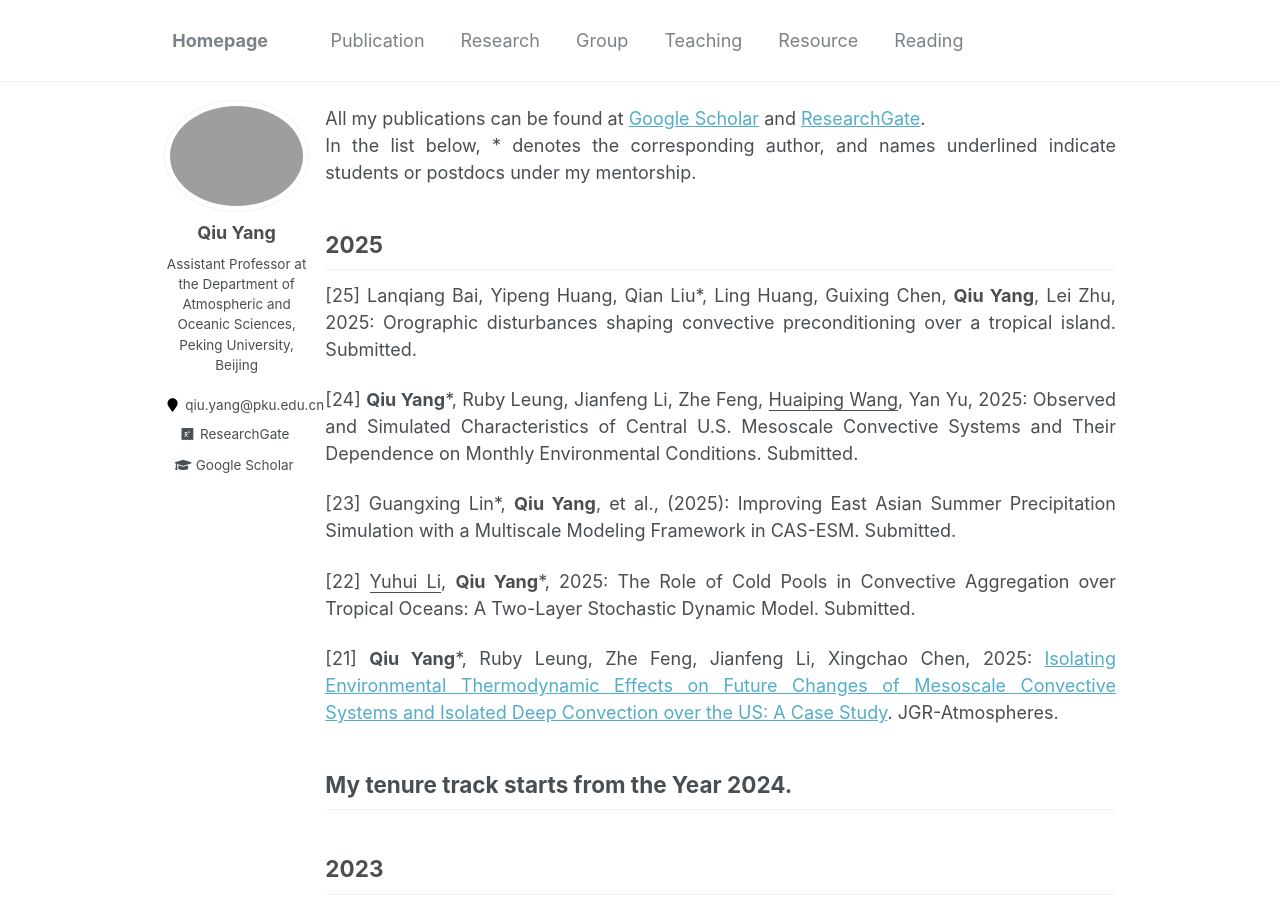
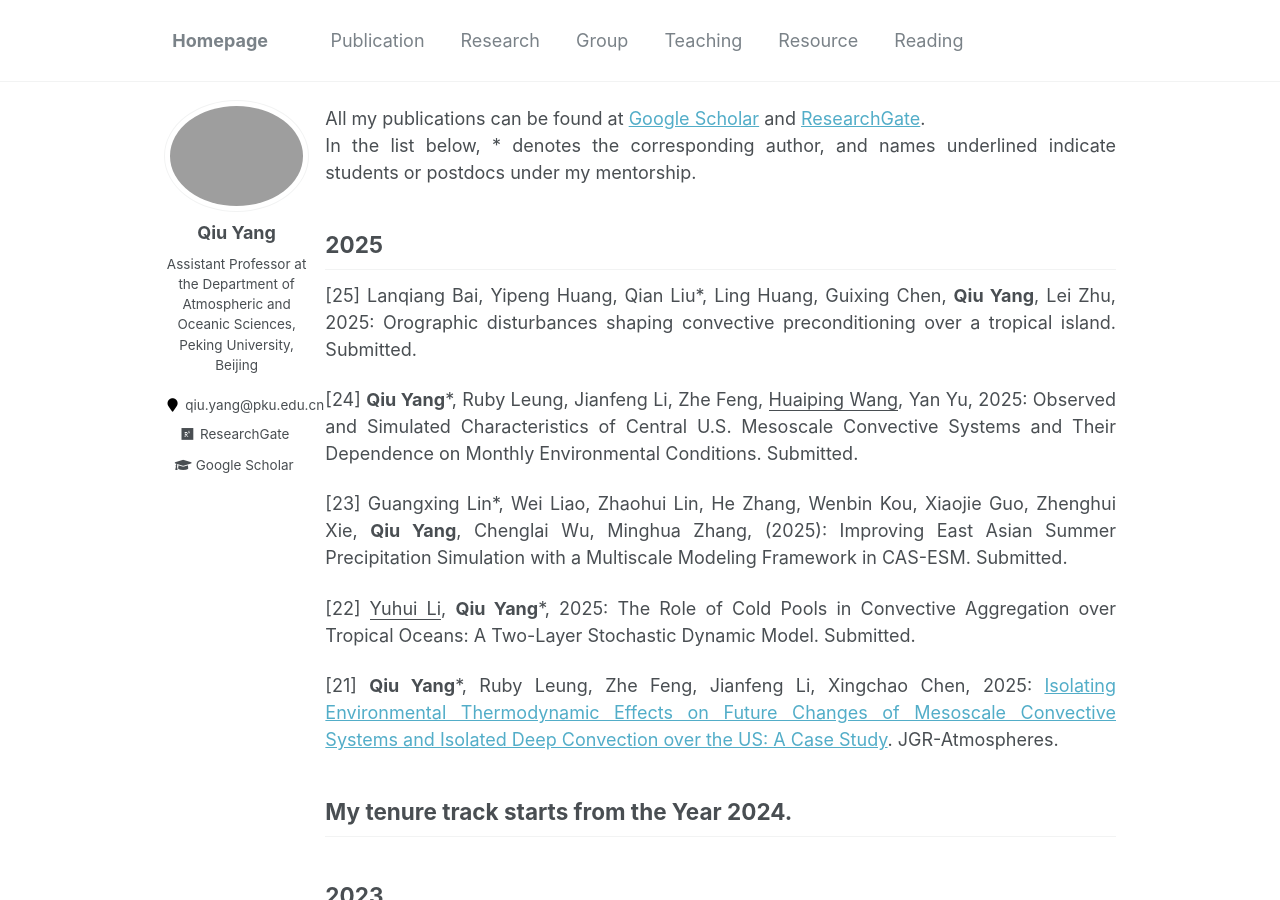
Before and after one commit to qiuyang50/qiuyang50.github.io, a Jekyll site: the page built from _pages/publication.md, in a window 1280 px wide and 900 px high. Built offline with Jekyll 4.4.1, drawn with Linux system fonts in a browser that asks for light colours.

Commit message:
Update publication.md

```diff
--- a/_pages/publication.md
+++ b/_pages/publication.md
@@ -13,7 +13,7 @@ In the list below, * denotes the corresponding author, and names underlined indi
 
 [24] **Qiu Yang***, Ruby Leung, Jianfeng Li, Zhe Feng, <ins>Huaiping Wang</ins>, Yan Yu, 2025: Observed and Simulated Characteristics of Central U.S. Mesoscale Convective Systems and Their Dependence on Monthly Environmental Conditions. Submitted.
 
-[23] Guangxing Lin*, **Qiu Yang**, et al., (2025): Improving East Asian Summer Precipitation Simulation with a Multiscale Modeling Framework in CAS-ESM. Submitted.
+[23] Guangxing Lin*, Wei Liao, Zhaohui Lin, He Zhang, Wenbin Kou, Xiaojie Guo, Zhenghui Xie, **Qiu Yang**, Chenglai Wu, Minghua Zhang, (2025): Improving East Asian Summer Precipitation Simulation with a Multiscale Modeling Framework in CAS-ESM. Submitted.
 
 [22] <ins>Yuhui Li</ins>, **Qiu Yang***, 2025: The Role of Cold Pools in Convective Aggregation over Tropical Oceans: A Two-Layer Stochastic Dynamic Model. Submitted.
 
```
